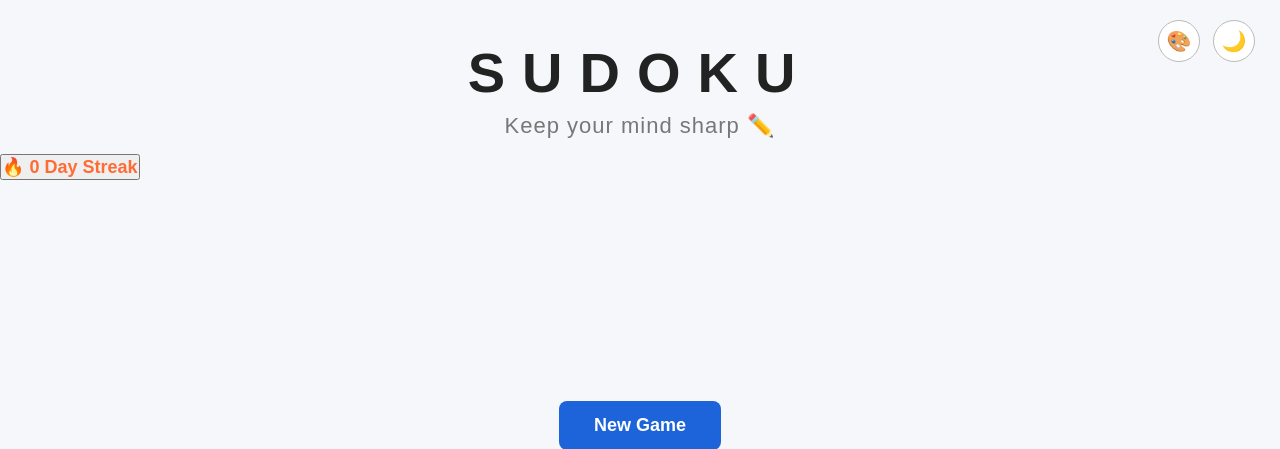
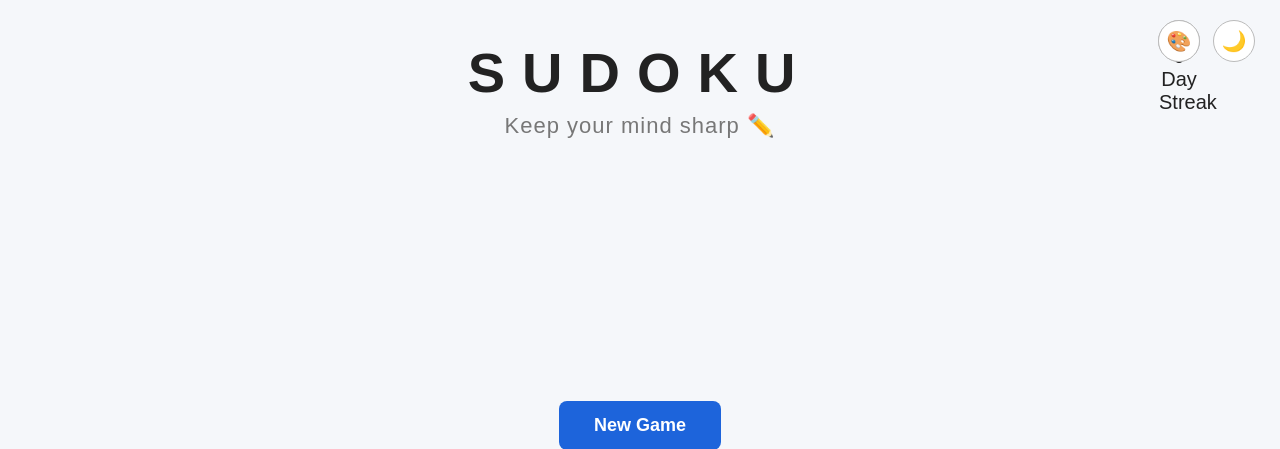
Before and after one commit to AnanthRio/Sudoku, a PHP site: page / in a window 1280 px wide. Shown: the top 449 px of the page. Run offline with PHP 8.4, Linux system fonts and the light colour scheme.

Commit message:
Daily Challeneges

```diff
--- a/public/css/style.css
+++ b/public/css/style.css
@@ -981,8 +981,15 @@ Remaining cells
 }
 
 .daily-streak-display {
-    margin: 15px 0;
-    color: #ff6b35;
-    font-size: 18px;
-    font-weight: 700;
+    position: absolute;
+    top: 20px;
+    right: 80px;
+    width: 42px;
+    height: 42px;
+    border: 1px solid var(--border-color);
+    border-radius: 50%;
+    background: var(--surface-color);
+    color: var(--text-color);
+    font-size: 20px;
+    cursor: pointer;
 }
```
Also changed, not shown: docs/css/style.css (+11 -4 lines).
